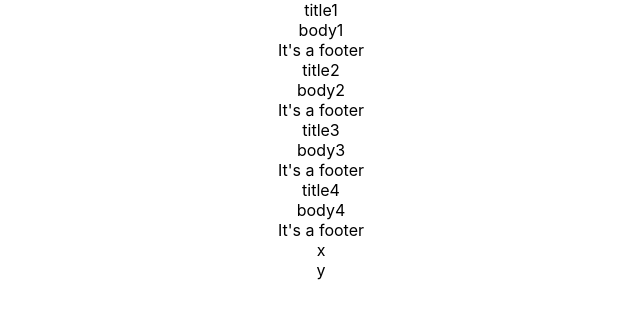
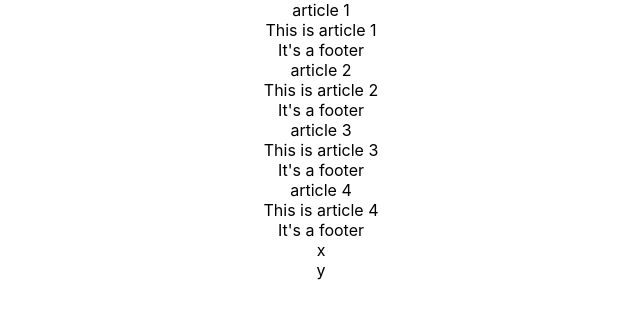
Before and after one commit to maryamghorbani/LearnReactJs, a React (Create React App) app: page / in a window 1280 px wide. Shown: the top 318 px of the page, without its empty margins (319-959 px from the left). Built offline with nearby package versions, Linux system fonts and the light colour scheme.

Commit message:
add state to component

```diff
--- a/src/App.js
+++ b/src/App.js
@@ -1,18 +1,41 @@
 import logo from './logo.svg';
+import { Component } from 'react'
 import './App.css';
 import Card from "./Card";
 import Thumbnail from "./Thumbnail";
 
-function App() {
-  return (
-    <div className="App">
-      <Card title="title1" body="body1" />
-      <Card title="title2" body="body2" />
-      <Card title="title3" body="body3" />
-      <Card title="title4" body="body4" />
-      <Thumbnail title="x" body="y" />
-    </div>
-  );
+// function App() {
+//   return (
+//     <div className="App">
+//       <Card title="title1" body="body1" />
+//       <Card title="title2" body="body2" />
+//       <Card title="title3" body="body3" />
+//       <Card title="title4" body="body4" />
+//       <Thumbnail title="x" body="y" />
+//     </div>
+//   );
+// }
+
+class App extends Component{
+    state = {
+        articles : [
+            { id : 1 , title : 'article 1' , body : 'This is article 1'},
+            { id : 2 , title : 'article 2' , body : 'This is article 2'},
+            { id : 3 , title : 'article 3' , body : 'This is article 3'},
+            { id : 4 , title : 'article 4' , body : 'This is article 4'},
+        ]
+    }
+    render() {
+        return (
+            <div className="App">
+              <Card title={this.state.articles[0].title} body={this.state.articles[0].body} />
+              <Card title={this.state.articles[1].title} body={this.state.articles[1].body} />
+              <Card title={this.state.articles[2].title} body={this.state.articles[2].body} />
+              <Card title={this.state.articles[3].title} body={this.state.articles[3].body} />
+              <Thumbnail title="x" body="y" />
+            </div>
+        );
+    }
 }
 
 export default App;
```
